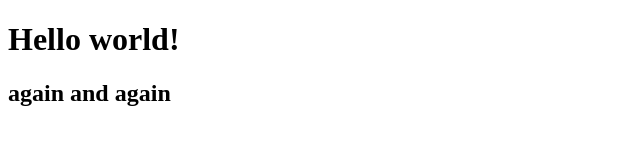
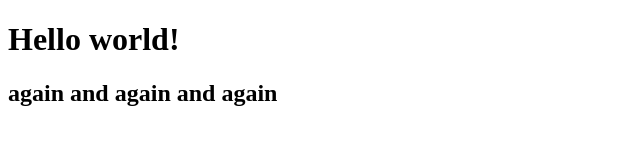
Before and after one commit to nlobarev/lectures, a plain HTML site: page hello.html in a window 1280 px wide. Shown: the whole page, without its empty margins (0-640 px from the left). Drawn offline with Linux system fonts and the light colour scheme.

Commit message:
Update hello.html

```diff
--- a/hello.html
+++ b/hello.html
@@ -6,6 +6,6 @@
   </head>
   <body>
     <h1>Hello world!</h1>
-    <h2>again and again</h2>
+    <h2>again and again and again</h2>
   </body>
 </html>
```
